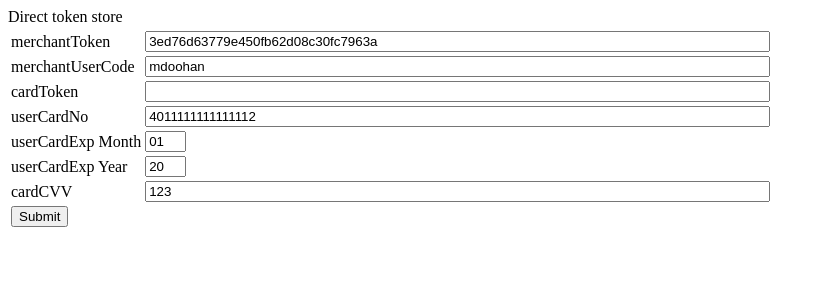
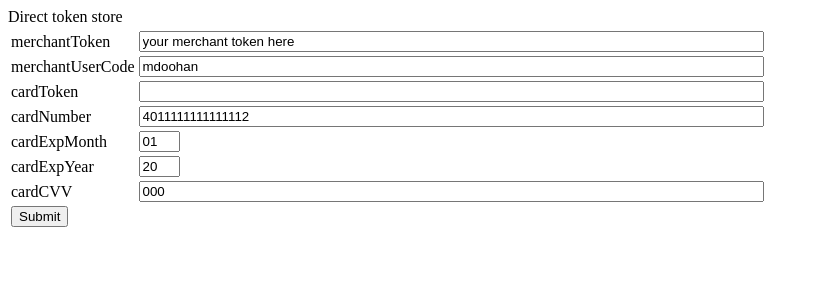
Before and after one commit to kartuku/sandbox_client_php, a PHP site: page /direct_token_store.php in a window 1280 px wide. Shown: the top 300 px of the page, without its empty margins (0-825 px from the left). Run offline with PHP 8.4, Linux system fonts and the light colour scheme; some libraries are stand-ins or nearby versions.

Commit message:
Auto fill merchantToken based on config

```diff
--- a/direct_capture.php
+++ b/direct_capture.php
@@ -4,6 +4,7 @@ To change this license header, choose License Headers in Project Properties.
 To change this template file, choose Tools | Templates
 and open the template in the editor.
 -->
+<?php include_once './KartukuDirectAPI.php'; ?>
 <html>
     <head>
         <meta charset="UTF-8">
@@ -21,7 +22,7 @@ and open the template in the editor.
                     </tr>
                     <tr>
                         <td>merchantToken</td>
-                        <td><input type="text" name="merchantToken" id="merchantToken" value="3ed76d63779e450fb62d08c30fc7963a" size="75"></td>
+                        <td><input type="text" name="merchantToken" id="merchantToken" value="<?php echo KartukuDirectAPI::$MERCHANT_TOKEN?>" size="75"></td>
                     </tr>
                     <tr>
                         <td>ipgGateway</td>
--- a/direct_query.php
+++ b/direct_query.php
@@ -4,6 +4,7 @@ To change this license header, choose License Headers in Project Properties.
 To change this template file, choose Tools | Templates
 and open the template in the editor.
 -->
+<?php include_once './KartukuDirectAPI.php'; ?>
 <html>
     <head>
         <meta charset="UTF-8">
@@ -17,7 +18,7 @@ and open the template in the editor.
                     </tr>
                     <tr>
                         <td>merchantToken</td>
-                        <td><input type="text" name="merchantToken" id="merchantToken" value="3ed76d63779e450fb62d08c30fc7963a" size="75"></td>
+                        <td><input type="text" name="merchantToken" id="merchantToken" value="<?php echo KartukuDirectAPI::$MERCHANT_TOKEN?>" size="75"></td>
                     </tr>
                     <tr>
                         <td>ipgGateway</td>
--- a/direct_refund.php
+++ b/direct_refund.php
@@ -4,6 +4,7 @@ To change this license header, choose License Headers in Project Properties.
 To change this template file, choose Tools | Templates
 and open the template in the editor.
 -->
+<?php include_once './KartukuDirectAPI.php'; ?>
 <html>
     <head>
         <meta charset="UTF-8">
@@ -21,7 +22,7 @@ and open the template in the editor.
                     </tr>
                     <tr>
                         <td>merchantToken</td>
-                        <td><input type="text" name="merchantToken" id="merchantToken" value="3ed76d63779e450fb62d08c30fc7963a" size="75"></td>
+                        <td><input type="text" name="merchantToken" id="merchantToken" value="<?php echo KartukuDirectAPI::$MERCHANT_TOKEN?>" size="75"></td>
                     </tr>
                     <tr>
                         <td>ipgGateway</td>
--- a/direct_token_list.php
+++ b/direct_token_list.php
@@ -4,6 +4,7 @@ To change this license header, choose License Headers in Project Properties.
 To change this template file, choose Tools | Templates
 and open the template in the editor.
 -->
+<?php include_once './KartukuDirectAPI.php'; ?>
 <html>
     <head>
         <meta http-equiv="Content-Type" content="text/html, charset=ISO-8859-1">
@@ -17,7 +18,7 @@ and open the template in the editor.
                     </tr>
                     <tr>
                         <td>merchantToken</td>
-                        <td><input type="text" name="merchantToken" id="merchantToken" value="3ed76d63779e450fb62d08c30fc7963a" size="75"></td>
+                        <td><input type="text" name="merchantToken" id="merchantToken" value="<?php echo KartukuDirectAPI::$MERCHANT_TOKEN?>" size="75"></td>
                     </tr>
                     <tr>
                         <td>merchantUserCode</td>
--- a/direct_token_remove.php
+++ b/direct_token_remove.php
@@ -4,6 +4,7 @@ To change this license header, choose License Headers in Project Properties.
 To change this template file, choose Tools | Templates
 and open the template in the editor.
 -->
+<?php include_once './KartukuDirectAPI.php'; ?>
 <html>
     <head>
         <meta http-equiv="Content-Type" content="text/html, charset=ISO-8859-1">
@@ -17,7 +18,7 @@ and open the template in the editor.
                     </tr>
                     <tr>
                         <td>merchantToken</td>
-                        <td><input type="text" name="merchantToken" id="merchantToken" value="3ed76d63779e450fb62d08c30fc7963a" size="75"></td>
+                        <td><input type="text" name="merchantToken" id="merchantToken" value="<?php echo KartukuDirectAPI::$MERCHANT_TOKEN?>" size="75"></td>
                     </tr>
                     <tr>
                         <td>merchantUserCode</td>
--- a/direct_token_store.php
+++ b/direct_token_store.php
@@ -4,10 +4,11 @@ To change this license header, choose License Headers in Project Properties.
 To change this template file, choose Tools | Templates
 and open the template in the editor.
 -->
+<?php include_once './KartukuDirectAPI.php'; ?>
 <html>
     <head>
         <meta http-equiv="Content-Type" content="text/html, charset=ISO-8859-1">
-        <?php include_once './KartukuDirectAPI.php'; ?><script src="<?php echo KartukuDirectAPI::getIPGUrl();?>js/kartuku-ott.js"></script>
+        <script src="<?php echo KartukuDirectAPI::getIPGUrl();?>js/kartuku-ott.js"></script>
         <style type="text/css"></style><style id="holderjs-style" type="text/css"></style></head>
     </head>
     <body>
@@ -18,7 +19,7 @@ and open the template in the editor.
                     </tr>
                     <tr>
                         <td>merchantToken</td>
-                        <td><input type="text" kartuku-data-id="merchantToken" name="merchantToken" id="merchantToken" value="3ed76d63779e450fb62d08c30fc7963a" size="75"></td>
+                        <td><input type="text" kartuku-data-id="merchantToken" name="merchantToken" id="merchantToken" value="<?php echo KartukuDirectAPI::$MERCHANT_TOKEN?>" size="75"></td>
                     </tr>
                     <tr>
                         <td>merchantUserCode</td>
@@ -26,26 +27,26 @@ and open the template in the editor.
                     </tr>
                     <tr>
                         <td>cardToken</td>
-                        <td><input type="text" name="cardToken" id="cardToken" value="" size="75"></td>
+                        <td><input type="text" kartuku-data-id="cardToken" name="cardToken" id="cardToken" value="" size="75"></td>
                     </tr>
 
                     <tr>
-                        <td>userCardNo</td>
+                        <td>cardNumber</td>
                         <td><input type="text" kartuku-data-id="cardNumber" value="4011111111111112" size="75"></td>
                     </tr>
 
                     <tr>
-                        <td>userCardExp Month</td>
+                        <td>cardExpMonth</td>
                         <td><input type="text" kartuku-data-id="cardExpMonth" value="01" placeholder="MM" size="2"></td>
                     </tr>
 
                     <tr>
-                        <td>userCardExp Year</td>
+                        <td>cardExpYear</td>
                         <td><input type="text" kartuku-data-id="cardExpYear" value="20" placeholder="YY" size="2"></td>
                     </tr>
                     <tr>
                         <td>cardCVV</td>
-                        <td><input type="text" kartuku-data-id="cardCvv" name="cardCVV" value="123" size="75"></td>
+                        <td><input type="text" kartuku-data-id="cardCvv" name="cardCVV" value="000" size="75"></td>
                     </tr>
 
                     <tr>
--- a/direct_void_authorize.php
+++ b/direct_void_authorize.php
@@ -4,6 +4,7 @@ To change this license header, choose License Headers in Project Properties.
 To change this template file, choose Tools | Templates
 and open the template in the editor.
 -->
+<?php include_once './KartukuDirectAPI.php'; ?>
 <html>
     <head>
         <meta charset="UTF-8">
@@ -20,7 +21,7 @@ and open the template in the editor.
                     </tr>
                     <tr>
                         <td>merchantToken</td>
-                        <td><input type="text" name="merchantToken" id="merchantToken" value="3ed76d63779e450fb62d08c30fc7963a" size="75"></td>
+                        <td><input type="text" name="merchantToken" id="merchantToken" value="<?php echo KartukuDirectAPI::$MERCHANT_TOKEN?>" size="75"></td>
                     </tr>
                     <tr>
                         <td>ipgGateway</td>
--- a/direct_void_capture.php
+++ b/direct_void_capture.php
@@ -4,6 +4,7 @@ To change this license header, choose License Headers in Project Properties.
 To change this template file, choose Tools | Templates
 and open the template in the editor.
 -->
+<?php include_once './KartukuDirectAPI.php'; ?>
 <html>
     <head>
         <meta charset="UTF-8">
@@ -20,7 +21,7 @@ and open the template in the editor.
                     </tr>
                     <tr>
                         <td>merchantToken</td>
-                        <td><input type="text" name="merchantToken" id="merchantToken" value="3ed76d63779e450fb62d08c30fc7963a" size="75"></td>
+                        <td><input type="text" name="merchantToken" id="merchantToken" value="<?php echo KartukuDirectAPI::$MERCHANT_TOKEN?>" size="75"></td>
                     </tr>
                     <tr>
                         <td>ipgGateway</td>
--- a/direct_void_purchase.php
+++ b/direct_void_purchase.php
@@ -4,6 +4,7 @@ To change this license header, choose License Headers in Project Properties.
 To change this template file, choose Tools | Templates
 and open the template in the editor.
 -->
+<?php include_once './KartukuDirectAPI.php'; ?>
 <html>
     <head>
         <meta charset="UTF-8">
@@ -20,7 +21,7 @@ and open the template in the editor.
                     </tr>
                     <tr>
                         <td>merchantToken</td>
-                        <td><input type="text" name="merchantToken" id="merchantToken" value="3ed76d63779e450fb62d08c30fc7963a" size="75"></td>
+                        <td><input type="text" name="merchantToken" id="merchantToken" value="<?php echo KartukuDirectAPI::$MERCHANT_TOKEN?>" size="75"></td>
                     </tr>
                     <tr>
                         <td>ipgGateway</td>
--- a/direct_void_refund.php
+++ b/direct_void_refund.php
@@ -4,6 +4,7 @@ To change this license header, choose License Headers in Project Properties.
 To change this template file, choose Tools | Templates
 and open the template in the editor.
 -->
+<?php include_once './KartukuDirectAPI.php'; ?>
 <html>
     <head>
         <meta charset="UTF-8">
@@ -20,7 +21,7 @@ and open the template in the editor.
                     </tr>
                     <tr>
                         <td>merchantToken</td>
-                        <td><input type="text" name="merchantToken" id="merchantToken" value="3ed76d63779e450fb62d08c30fc7963a" size="75"></td>
+                        <td><input type="text" name="merchantToken" id="merchantToken" value="<?php echo KartukuDirectAPI::$MERCHANT_TOKEN?>" size="75"></td>
                     </tr>
                     <tr>
                         <td>ipgGateway</td>
```
Also changed, not shown: direct_authorize.php (+6 -5 lines), direct_purchase.php (+6 -5 lines).
